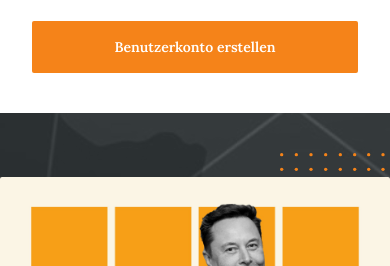
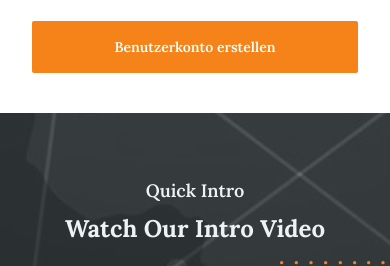
Before and after one commit to milosmicevic/handels-trader, a website built with Vite: page index.html in a window 390 px wide. Shown: the part 847-1113 px from the top of the page. Built offline with nearby package versions, Linux system fonts and the light colour scheme; what country-flags-dial-code, tailgrids would draw is missing.

Commit message:
Some Adjustments

```diff
--- a/index.html
+++ b/index.html
@@ -137,9 +137,11 @@
             </div>
           </div>
           <div class="hidden px-4 lg:block lg:w-1/12"></div>
-          <div class="w-full px-4 lg:w-6/12">
+          <div class="w-full px-4 lg:w-6/12 text-center">
+            <span class="text-primary mb-2 block text-lg font-semibold mt-16">Quick Intro</span>
+            <h2 class="mb-10 text-2xl font-bold sm:text-3xl md:text-4xl">Watch Our Intro Video</h2>
             <div class="mx-auto text-center">
-              <div class="relative z-10 mt-16 inline-block lg:mt-0">
+              <div class="relative z-10 inline-block lg:mt-0">
                 <img src="/src/assets/img/intro.jpeg" alt="hero" class="mx-auto max-w-full rounded-sm" />
                 <div class="absolute inset-0 flex h-full w-full items-center justify-center">
                   <a
```
